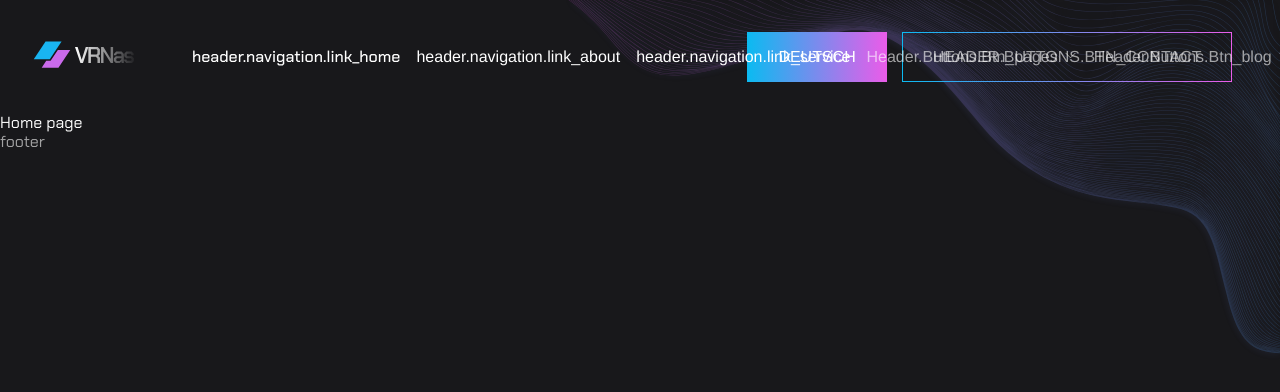
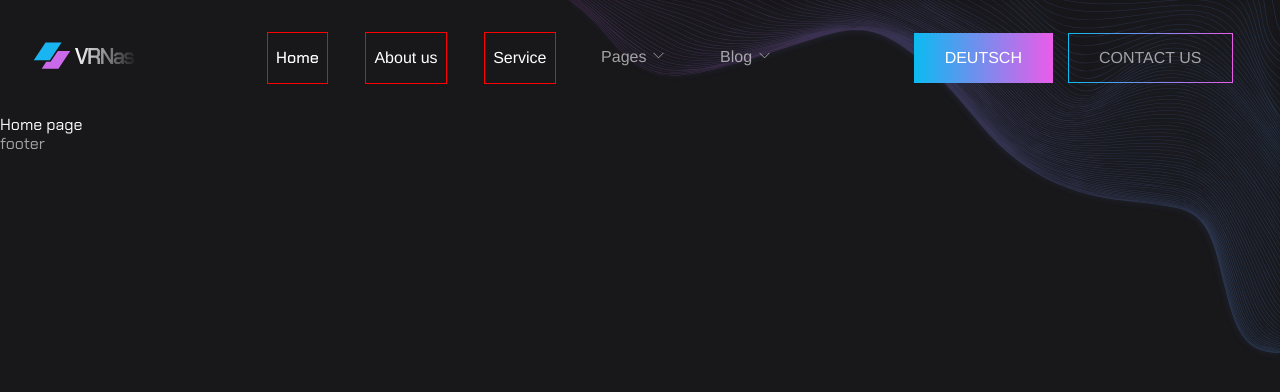
Before and after one commit to 0smir/VRNAS, a Vue app: page / in a window 1280 px wide. Shown: the top 392 px of the page. Built offline with nearby package versions, Linux system fonts and the light colour scheme; a web font is replaced by a local one.

Commit message:
add corrects to header links text translations

```diff
--- a/src/components/UI/TheHeader.vue
+++ b/src/components/UI/TheHeader.vue
@@ -55,7 +55,7 @@ const moveTarget = (e, link, textEl, FORCE) => {
               @mouseleave="clearMagnetic"
             >
               <span class="magnetic-text">
-                {{ $t('header.navigation.link_home') }}
+                {{ $t('navigation.link_home') }}
               </span>
             </RouterLink>
           </li>
@@ -66,7 +66,7 @@ const moveTarget = (e, link, textEl, FORCE) => {
               @mousemove="magneticText"
               @mouseleave="clearMagnetic"
             >
-              <span class="magnetic-text">{{ $t('header.navigation.link_about') }}</span>
+              <span class="magnetic-text">{{ $t('navigation.link_about') }}</span>
             </RouterLink>
           </li>
           <li class="nav__list-item">
@@ -76,13 +76,13 @@ const moveTarget = (e, link, textEl, FORCE) => {
               @mousemove="magneticText"
               @mouseleave="clearMagnetic"
             >
-              <span class="magnetic-text">{{ $t('header.navigation.link_service') }}</span>
+              <span class="magnetic-text">{{ $t('navigation.link_service') }}</span>
             </RouterLink>
           </li>
           <li class="nav__list-item">
             <div class="dropdown">
               <BaseButton class="btn dropdown__btn">
-                <span class="dropdown__btn-text">{{ $t('header.buttons.btn_pages') }}</span>
+                <span class="dropdown__btn-text">{{ $t('buttons.btn_pages') }}</span>
                 <SvgIcon class="icon icon--small" name="chevron-down" />
               </BaseButton>
             </div>
@@ -90,7 +90,7 @@ const moveTarget = (e, link, textEl, FORCE) => {
           <li class="nav__list-item relative">
             <div class="dropdown">
               <BaseButton class="btn dropdown__btn">
-                <span class="dropdown__btn-text">{{ $t('header.buttons.btn_blog') }}</span>
+                <span class="dropdown__btn-text">{{ $t('buttons.btn_blog') }}</span>
                 <SvgIcon class="icon icon--small" name="chevron-down" />
               </BaseButton>
               <ul class="dropdown__list">
@@ -104,7 +104,7 @@ const moveTarget = (e, link, textEl, FORCE) => {
       </nav>
       <LocaleChanger class="header__locale-switcher" />
       <BaseButton class="btn btn-primary btn-primary--outline btn-contact header__btn-contact">
-        {{ $t('header.buttons.btn_contact') }}
+        {{ $t('buttons.btn_contact') }}
       </BaseButton>
     </div>
   </header>
@@ -153,6 +153,7 @@ const moveTarget = (e, link, textEl, FORCE) => {
     min-width: 45px;
     font-weight: 300;
     color: $white;
+    border: 1px solid red;
 
     &.router-link-exact-active {
       font-weight: 500;
```
